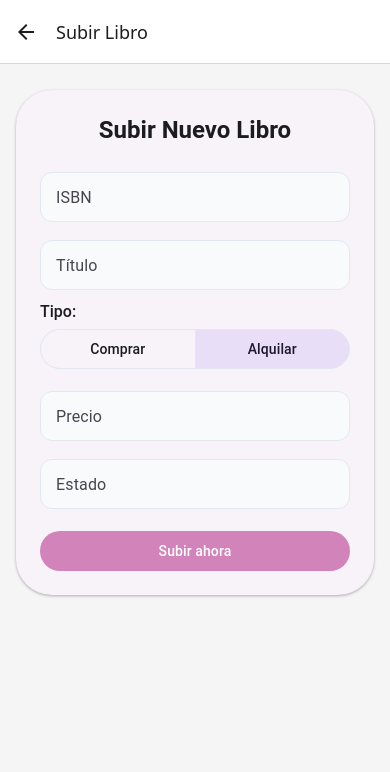
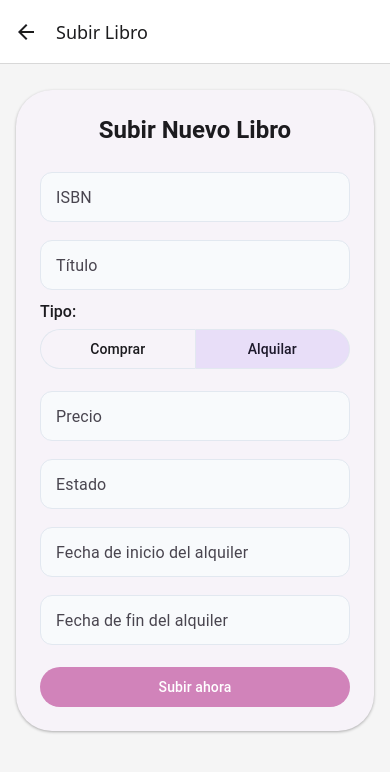
Before and after one commit to muyw1234/EA-ViveBook-Frontend-APP, a React Native app: screen /AddBook in a window 390 px wide. Both pictures are taken after a click on the button "Alquilar". Shown: the top 772 px of the page. Built offline with nearby package versions, Linux system fonts and the light colour scheme; what @react-native-vector-icons/material-design-icons would draw is missing.

Commit message:
fix: mejorar etiquetas de fechas de alquiler

```diff
--- a/src/screens/AddBookScreen.tsx
+++ b/src/screens/AddBookScreen.tsx
@@ -14,6 +14,8 @@ export default function AddBookScreen() {
   const [type, setType] = useState('VENTA');
   const [precio, setPrecio] = useState('');
   const [estado, setEstado] = useState('');
+  const [rentalStartDate, setRentalStartDate] = useState('');
+  const [rentalEndDate, setRentalEndDate] = useState('');
   const [loading, setLoading] = useState(false);
 
   const handleAddBook = async () => {
@@ -24,13 +26,30 @@ export default function AddBookScreen() {
 
     setLoading(true);
     try {
-      const response = await api.post('/libros', {
+      const bookData: any = {
         isbn,
         title,
         type,
         precio: parseFloat(precio),
         estado
-      });
+      };
+
+      if (type === 'ALQUILER') {
+        if (!rentalStartDate || !rentalEndDate) {
+          Alert.alert(t('error'), t('err_missing_dates') || 'Faltan las fechas de alquiler');
+          setLoading(false);
+          return;
+        }
+        if (new Date(rentalEndDate) < new Date(rentalStartDate)) {
+          Alert.alert(t('error'), t('err_invalid_dates') || 'La fecha de fin no puede ser anterior a la de inicio');
+          setLoading(false);
+          return;
+        }
+        bookData.rentalStartDate = rentalStartDate;
+        bookData.rentalEndDate = rentalEndDate;
+      }
+
+      const response = await api.post('/libros', bookData);
 
       if (response.status === 201) {
         Alert.alert(t('success'), t('msg_add_success'));
@@ -94,6 +113,27 @@ export default function AddBookScreen() {
             mode="outlined"
           />
 
+          {type === 'ALQUILER' && (
+            <>
+              <TextInput
+                label={t('rental_start_label')}
+                value={rentalStartDate}
+                onChangeText={setRentalStartDate}
+                style={styles.input}
+                mode="outlined"
+                placeholder="YYYY-MM-DD"
+              />
+              <TextInput
+                label={t('rental_end_label')}
+                value={rentalEndDate}
+                onChangeText={setRentalEndDate}
+                style={styles.input}
+                mode="outlined"
+                placeholder="YYYY-MM-DD"
+              />
+            </>
+          )}
+
           <Button
             mode="contained"
             onPress={handleAddBook}
--- a/src/screens/MyBooksScreen.tsx
+++ b/src/screens/MyBooksScreen.tsx
@@ -1,6 +1,6 @@
 import React, { useState, useCallback } from 'react';
 import { View, ScrollView, StyleSheet, ActivityIndicator, RefreshControl, Alert, Text as RNText, Platform } from 'react-native';
-import { Text, Card, Button, Avatar, SegmentedButtons, Portal, Modal, TextInput } from 'react-native-paper';
+import { Text, Card, Button, Avatar, SegmentedButtons, Portal, Modal, TextInput, ProgressBar } from 'react-native-paper';
 import { useTranslation } from 'react-i18next';
 import { useFocusEffect } from '@react-navigation/native';
 import api from '../services/api';
@@ -123,6 +123,41 @@ export default function MyBooksScreen() {
     }
   };
 
+  const renderRentalStatus = (book: any) => {
+    if (!book.rentalStartDate || !book.rentalEndDate) return null;
+
+    const start = new Date(book.rentalStartDate).getTime();
+    const end = new Date(book.rentalEndDate).getTime();
+    const now = new Date().getTime();
+
+    let progress = 0;
+    let statusText = "";
+
+    if (now < start) {
+      progress = 0;
+      statusText = t('rental_not_started') || "El alquiler todavía no ha empezado";
+    } else if (now > end) {
+      progress = 1;
+      statusText = t('rental_finished') || "Alquiler finalizado";
+    } else {
+      const total = end - start;
+      const elapsed = now - start;
+      progress = elapsed / total;
+      const daysRemaining = Math.ceil((end - now) / (1000 * 60 * 60 * 24));
+      statusText = (t('rental_days_remaining') || "Quedan X días de alquiler").replace('X', daysRemaining.toString());
+    }
+
+    return (
+      <View style={styles.rentalStatusContainer}>
+        <Text variant="bodySmall" style={styles.rentalDates}>
+          {new Date(book.rentalStartDate).toLocaleDateString()} - {new Date(book.rentalEndDate).toLocaleDateString()}
+        </Text>
+        <ProgressBar progress={progress} color="#D183BA" style={styles.progressBar} />
+        <Text variant="labelMedium" style={styles.statusText}>{statusText}</Text>
+      </View>
+    );
+  };
+
   const renderContent = () => {
     let currentBooks = [];
     if (category === 'uploaded') currentBooks = uploadedBooks;
@@ -153,6 +188,8 @@ export default function MyBooksScreen() {
             </View>
           </View>
           <Text variant="titleMedium" style={styles.price}>{t('price_label')}: {book.precio}€</Text>
+
+          {category === 'rented' && renderRentalStatus(book)}
         </Card.Content>
         {category === 'uploaded' && (
           <Card.Actions>
--- a/src/services/i18n.ts
+++ b/src/services/i18n.ts
@@ -28,6 +28,8 @@ const resources = {
       msg_add_success: "Libro subido correctamente",
       msg_add_error: "No se pudo subir el libro",
       edit_book_title: "Editar Libro",
+      rental_start_label: "Fecha de inicio del alquiler",
+      rental_end_label: "Fecha de fin del alquiler",
       // Books Rent / Sale
       rent_header: "Libros en Alquiler",
       sale_header: "Libros en Venta",
@@ -125,6 +127,8 @@ const resources = {
       msg_add_success: "Llibre penjat correctament",
       msg_add_error: "No s'ha pogut penjar el llibre",
       edit_book_title: "Editar Llibre",
+      rental_start_label: "Data d'inici del lloguer",
+      rental_end_label: "Data de fi del lloguer",
       // Books Rent / Sale
       rent_header: "Llibres en Lloguer",
       sale_header: "Llibres a la Venda",
@@ -222,6 +226,8 @@ const resources = {
       msg_add_success: "Book uploaded successfully",
       msg_add_error: "Could not upload the book",
       edit_book_title: "Edit Book",
+      rental_start_label: "Rental start date",
+      rental_end_label: "Rental end date",
       // Books Rent / Sale
       rent_header: "Books for Rent",
       sale_header: "Books for Sale",
```
